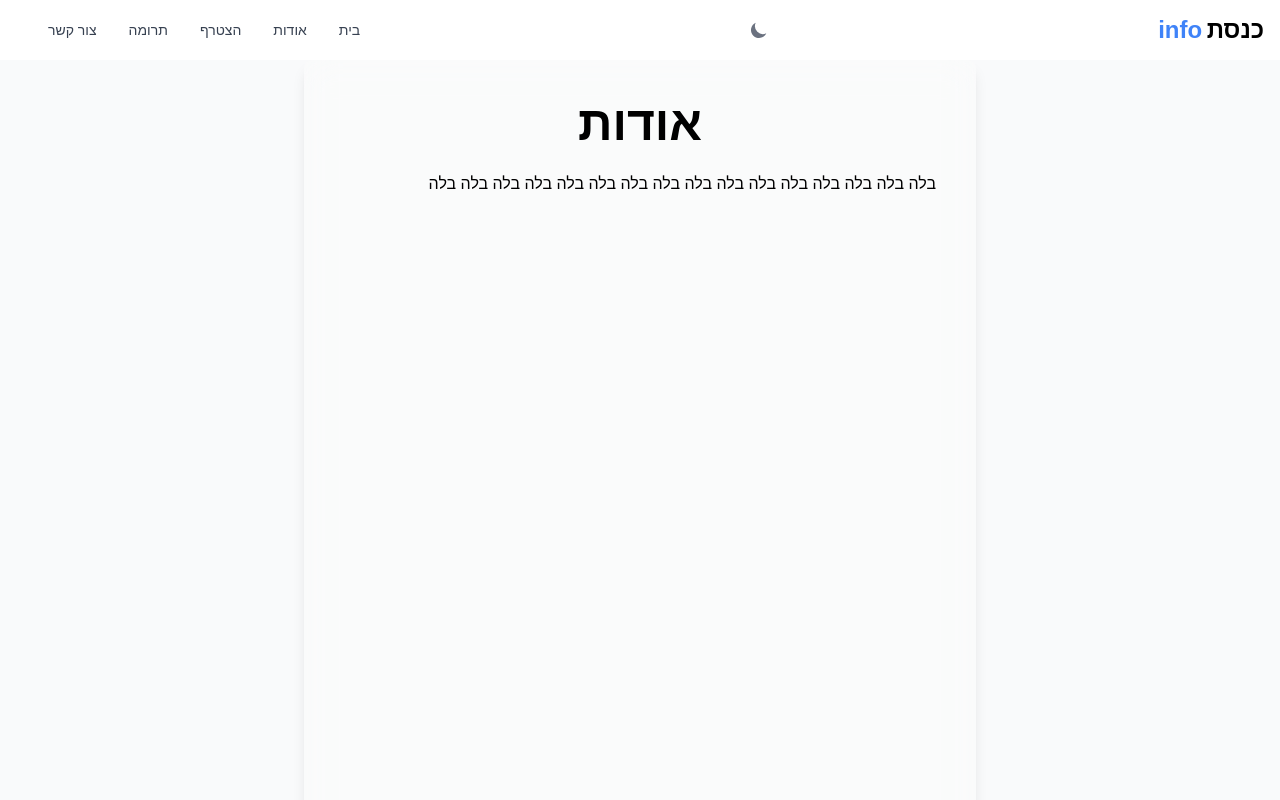
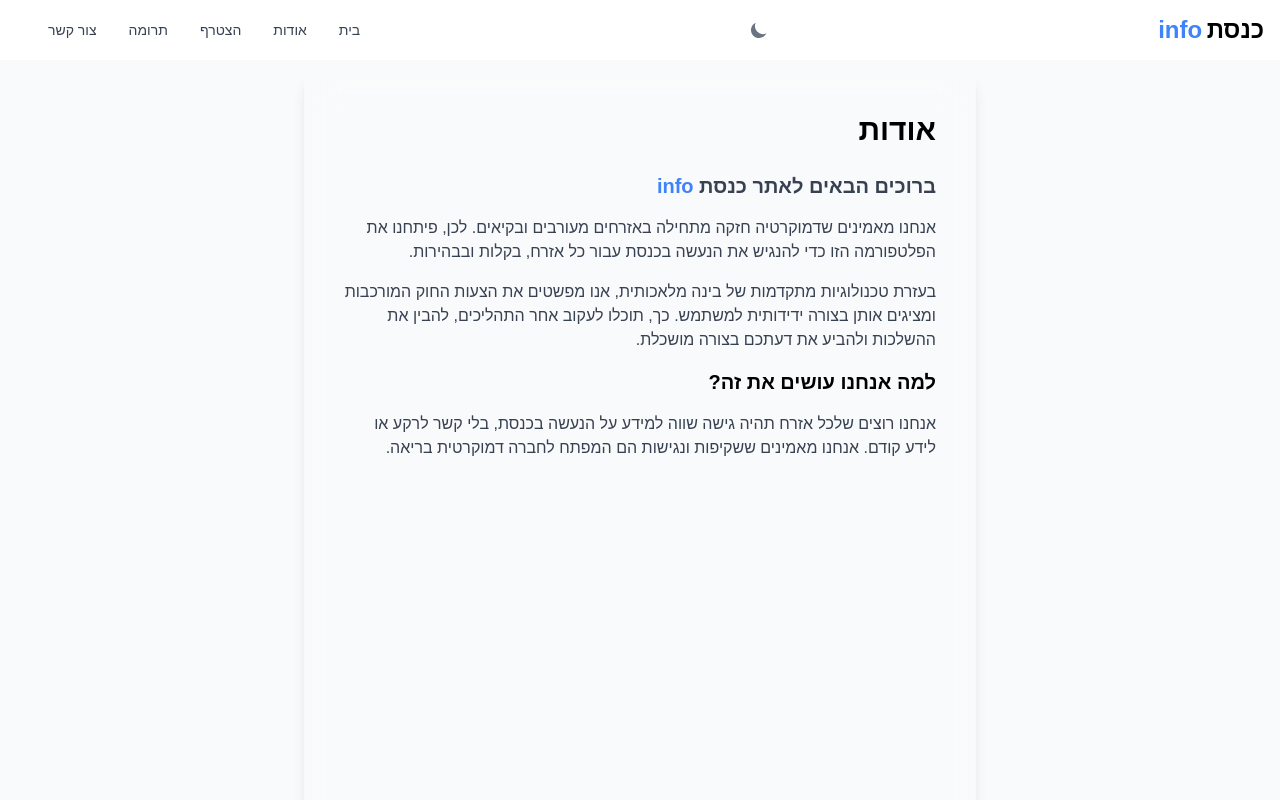
Before and after one commit to I-Clavijo/knesset-info, a Next.js app: page /about in a window 1280 px wide. Shown: the top 800 px of the page. Built offline with nearby package versions, Linux system fonts and the light colour scheme.

Commit message:
fixed ui components

```diff
--- a/app/about/page.tsx
+++ b/app/about/page.tsx
@@ -1,19 +1,165 @@
 export default function About() {
   return (
     <div
-      className="min-h-screen bg-gradient-to-br dark:text-white flex flex-col"
+      className="min-h-screen bg-gradient-to-br dark:text-white flex flex-col mt-3"
       dir="rtl"
     >
       <main className="flex-grow flex  justify-center">
-        <section className="container mx-auto max-w-2xl p-10 bg-white bg-opacity-20 backdrop-blur-lg rounded-lg shadow-lg">
-          <h1 className="text-5xl font-bold mb-6 text-center">אודות</h1>
+        <section className="container mx-auto max-w-2xl p-10   backdrop-blur-lg rounded-lg shadow-lg">
+          <h1 className="text-3xl font-bold mb-6">אודות</h1>
           <div className="prose prose-invert">
-            <p>
-              בלה בלה בלה בלה בלה בלה בלה בלה בלה בלה בלה בלה בלה בלה בלה בלה
+            <p className=" font-semibold text-xl text-gray-700 dark:text-gray-300 mb-4">
+              ברוכים הבאים לאתר כנסת{" "}
+              <span className="text-blue-500 dark:text-blue-400">info</span>
+            </p>
+
+            <p className="text-gray-700 dark:text-gray-300 mb-4">
+              אנחנו מאמינים שדמוקרטיה חזקה מתחילה באזרחים מעורבים ובקיאים. לכן,
+              פיתחנו את הפלטפורמה הזו כדי להנגיש את הנעשה בכנסת עבור כל אזרח,
+              בקלות ובבהירות.
+            </p>
+            <p className="text-gray-700 dark:text-gray-300 mb-4">
+              בעזרת טכנולוגיות מתקדמות של בינה מלאכותית, אנו מפשטים את הצעות
+              החוק המורכבות ומציגים אותן בצורה ידידותית למשתמש. כך, תוכלו לעקוב
+              אחר התהליכים, להבין את ההשלכות ולהביע את דעתכם בצורה מושכלת.
             </p>
           </div>
+          <section className="mb-10">
+            <h2 className="text-xl font-semibold text-black dark:text-white mb-4">
+              למה אנחנו עושים את זה?
+            </h2>
+            <p className="text-gray-700 dark:text-gray-300">
+              אנחנו רוצים שלכל אזרח תהיה גישה שווה למידע על הנעשה בכנסת, בלי קשר
+              לרקע או לידע קודם. אנחנו מאמינים ששקיפות ונגישות הם המפתח לחברה
+              דמוקרטית בריאה.
+            </p>
+          </section>
         </section>
       </main>
     </div>
   );
 }
+
+/*
+  return (
+    <div
+      className="min-h-screen bg-gradient-to-br from-blue-50 to-purple-50 dark:from-gray-800 dark:to-gray-900 dark:text-white"
+      dir="rtl"
+    >
+      <main className="container mx-auto max-w-2xl p-6 bg-white dark:bg-gray-700 bg-opacity-80 backdrop-blur-lg rounded-lg shadow-xl mt-10">
+
+        <section className="mb-10">
+          <h1 className="text-4xl font-bold text-purple-700 dark:text-purple-400 mb-6">
+            אודות
+          </h1>
+          <p className="text-gray-700 dark:text-gray-300 mb-4">
+            ברוכים הבאים לאתר כנסת info!
+          </p>
+          <p className="text-gray-700 dark:text-gray-300 mb-4">
+            אנחנו מאמינים שדמוקרטיה חזקה מתחילה באזרחים מעורבים ובקיאים. לכן,
+            פיתחנו את הפלטפורמה הזו כדי להנגיש את הנעשה בכנסת עבור כל אזרח,
+            בקלות ובבהירות.
+          </p>
+          <p className="text-gray-700 dark:text-gray-300 mb-4">
+            בעזרת טכנולוגיות מתקדמות של בינה מלאכותית, אנו מפשטים את הצעות החוק
+            המורכבות ומציגים אותן בצורה ידידותית למשתמש. כך, תוכלו לעקוב אחר
+            התהליכים, להבין את ההשלכות ולהביע את דעתכם בצורה מושכלת.
+          </p>
+          <p className="text-gray-700 dark:text-gray-300 mb-6">
+            הצטרפו אלינו עוד היום וקחו חלק פעיל בעיצוב עתיד המדינה!
+          </p>
+          <nav className="flex gap-4">
+            <a
+              href="#"
+              className="text-purple-700 dark:text-purple-400 hover:underline"
+            >
+              [קישור לעמוד הבית]
+            </a>
+            <a
+              href="#"
+              className="text-purple-700 dark:text-purple-400 hover:underline"
+            >
+              [קישור לעמוד יצירת קשר]
+            </a>
+          </nav>
+        </section>
+
+        <section className="mb-10">
+          <h2 className="text-2xl font-semibold text-purple-700 dark:text-purple-400 mb-4">
+            למה אנחנו עושים את זה?
+          </h2>
+          <p className="text-gray-700 dark:text-gray-300">
+            אנחנו רוצים שלכל אזרח תהיה גישה שווה למידע על הנעשה בכנסת, בלי קשר
+            לרקע או לידע קודם. אנחנו מאמינים ששקיפות ונגישות הם המפתח לחברה
+            דמוקרטית בריאה.
+          </p>
+        </section>
+
+
+        <section className="mb-10">
+          <h2 className="text-2xl font-semibold text-purple-700 dark:text-purple-400 mb-4">
+            מה אנחנו מציעים?
+          </h2>
+          <ul className="list-disc list-inside text-gray-700 dark:text-gray-300">
+            <li>
+              <strong>סקירה</strong> פשוטה וברורה של הצעות החוק
+            </li>
+            <li>
+              <strong>כלים</strong> להשוואה בין הצעות שונות
+            </li>
+            <li>
+              <strong>מידע</strong> על השלבים השונים של הצעת החוק
+            </li>
+            <li>
+              <strong>אפשרות</strong> להביע עמדה ולתת משוב
+            </li>
+          </ul>
+        </section>
+
+
+        <section className="mb-10">
+          <h2 className="text-2xl font-semibold text-purple-700 dark:text-purple-400 mb-4">
+            הצטרפו למהפכה הדמוקרטית!
+          </h2>
+          <p className="text-gray-700 dark:text-gray-300 mb-4">
+            הירשמו עוד היום ותהיו חלק מהשינוי!
+          </p>
+          <a
+            href="#"
+            className="text-purple-700 dark:text-purple-400 hover:underline"
+          >
+            [קישור להרשמה]
+          </a>
+          <p className="text-gray-700 dark:text-gray-300 mt-4">
+            נשמח לשמוע מכם!
+          </p>
+          <a
+            href="#"
+            className="text-purple-700 dark:text-purple-400 hover:underline"
+          >
+            [קישור לעמוד יצירת קשר]
+          </a>
+        </section>
+
+
+        <section>
+          <h2 className="text-2xl font-semibold text-purple-700 dark:text-purple-400 mb-4">
+            צוות האתר
+          </h2>
+          <ul className="list-disc list-inside text-gray-700 dark:text-gray-300">
+            <li>[שמות חברי הצוות ותפקידיהם]</li>
+          </ul>
+          <nav className="mt-4">
+            <a
+              href="#"
+              className="text-purple-700 dark:text-purple-400 hover:underline"
+            >
+              [קישורים לפרופילים של חברי הצוות ברשתות החברתיות]
+            </a>
+          </nav>
+        </section>
+      </main>
+    </div>
+  );
+}
+*/
```
